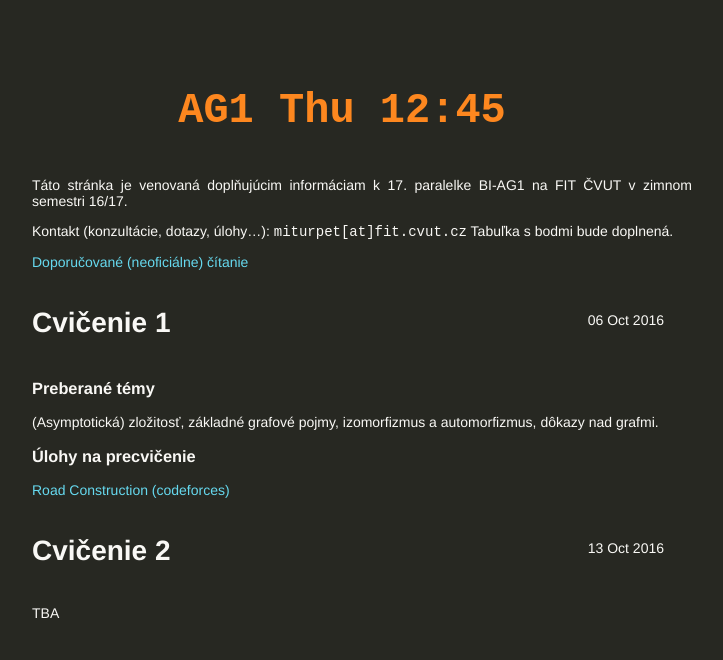
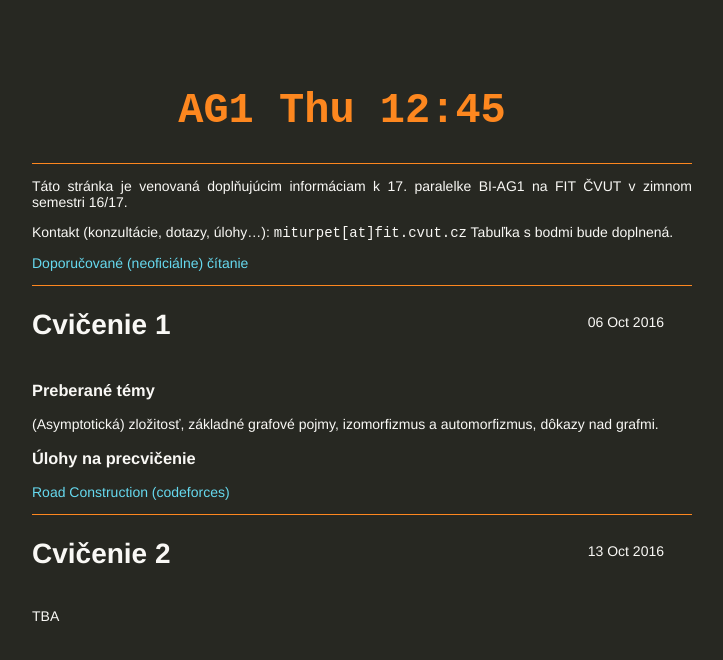
Before and after one commit to PMitura/ag1, a Jekyll site: the page built from index.html, in a window 1280 px wide. Shown: the top 660 px of the page, without its empty margins (298-1021 px from the left). Built offline with Jekyll 4.4.1, drawn with Linux system fonts in a browser that asks for light colours.

Commit message:
Separators

```diff
--- a/css/common.css
+++ b/css/common.css
@@ -27,6 +27,7 @@
 
 .posttitle {
     overflow: hidden;
+    border-top: thin double #fd871f;
 }
 
 .posttitle h2 {
```
